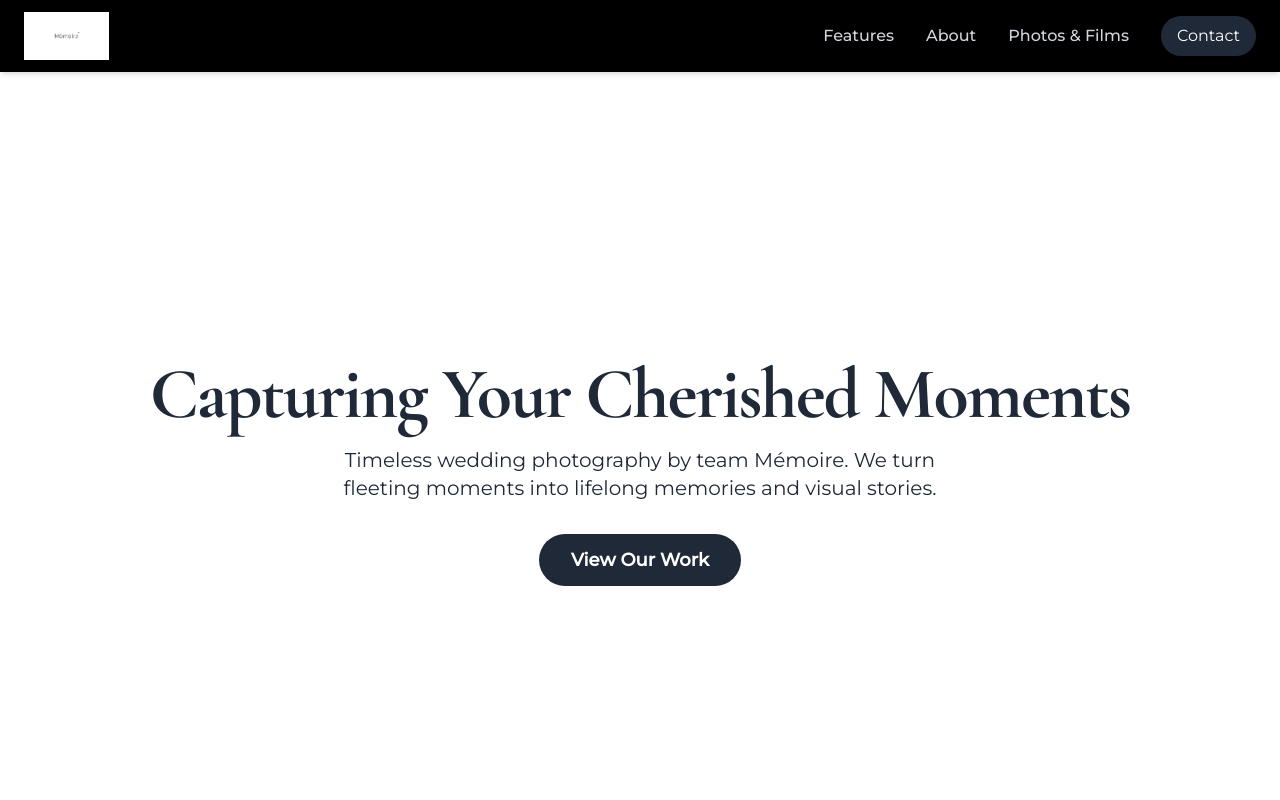
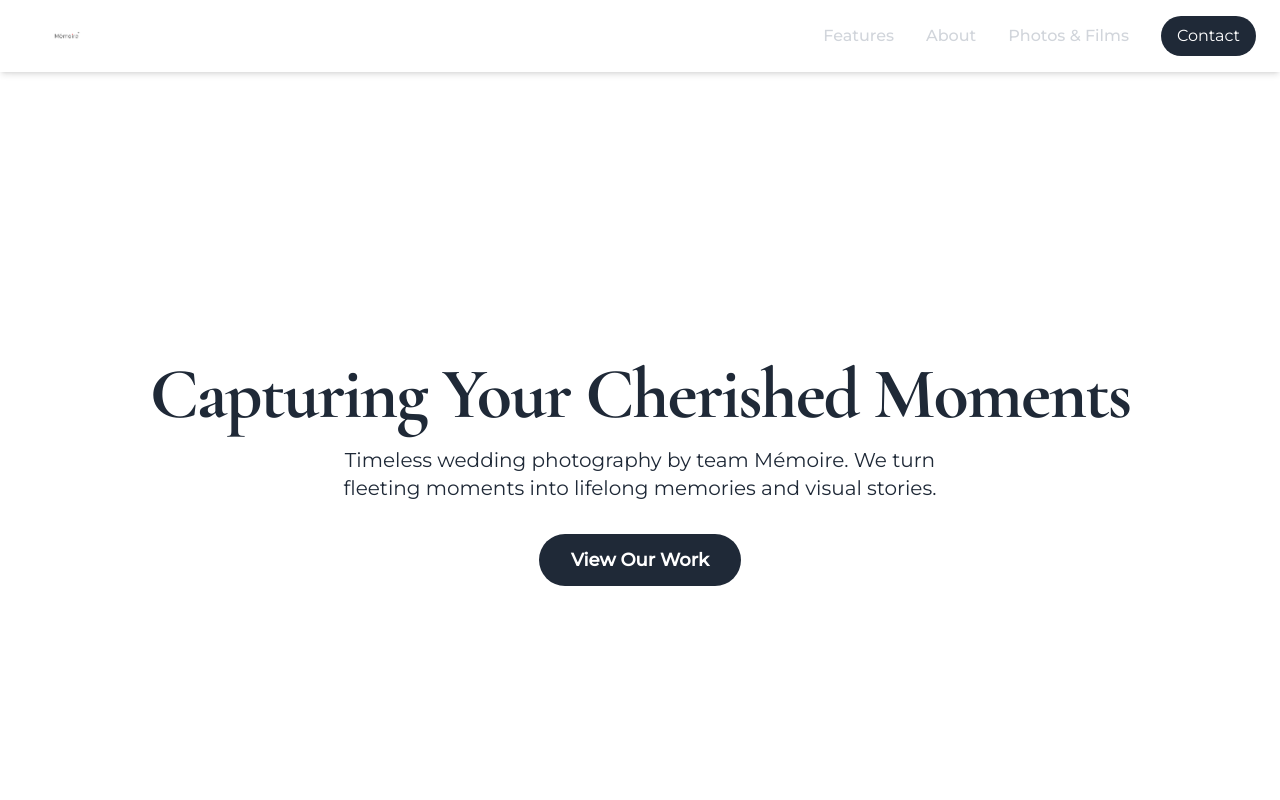
Before and after one commit to Memoire-India/Memoire-India.github.io, a plain HTML site: page index.html in a window 1280 px wide. Shown: the top 800 px of the page. Drawn offline with nearby package versions, Linux system fonts and the light colour scheme.

Commit message:
Update index.html

```diff
--- a/index.html
+++ b/index.html
@@ -58,7 +58,7 @@
 <body class="bg-gray-50 text-gray-800">
 
     <!-- Header & Navigation -->
-    <header class="bg-black shadow-md sticky top-0 z-50">
+    <header class="bg-white shadow-md sticky top-0 z-50">
         <nav class="container mx-auto px-6 py-3 flex justify-between items-center">
             <!-- Logo -->
             <a href="#home">
```
